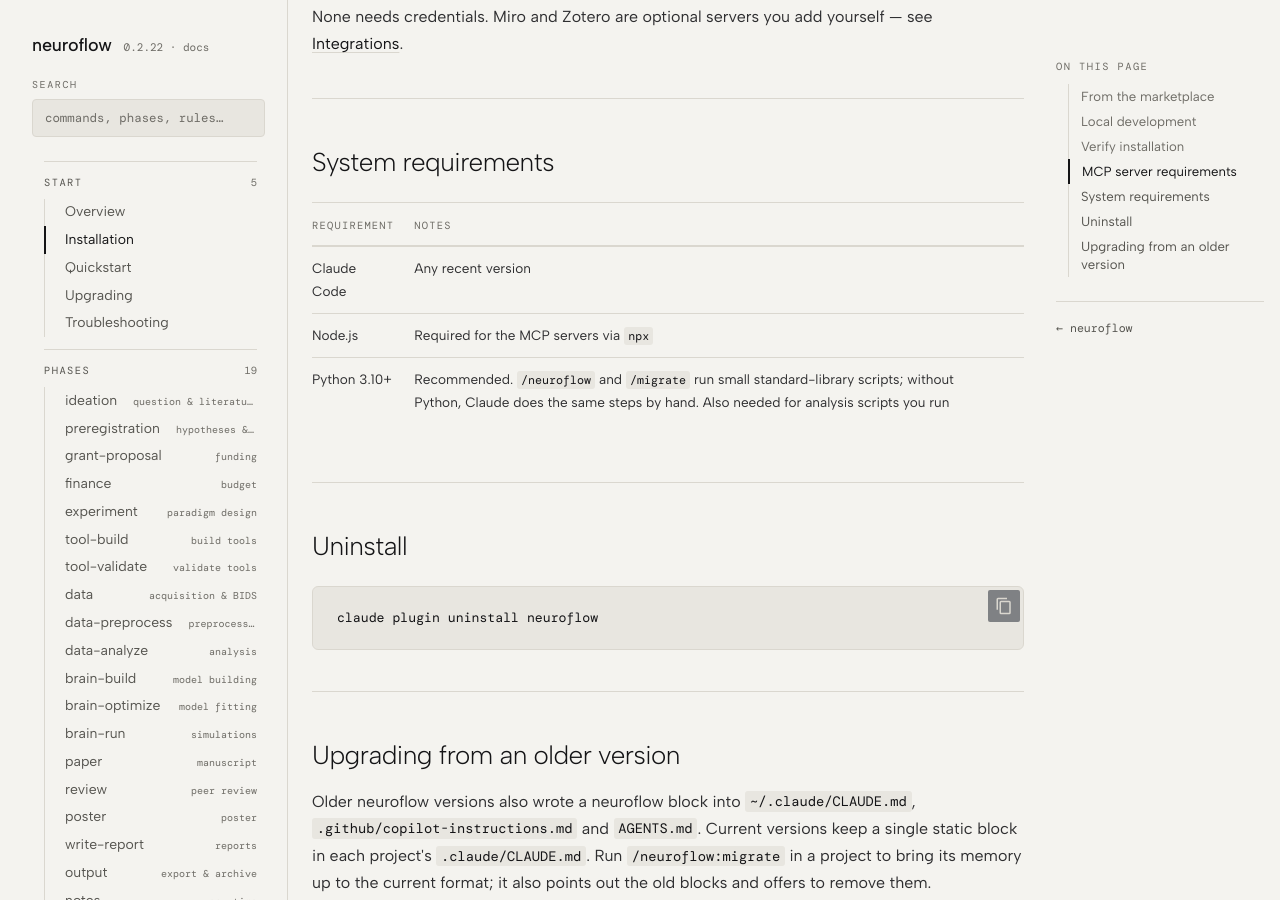
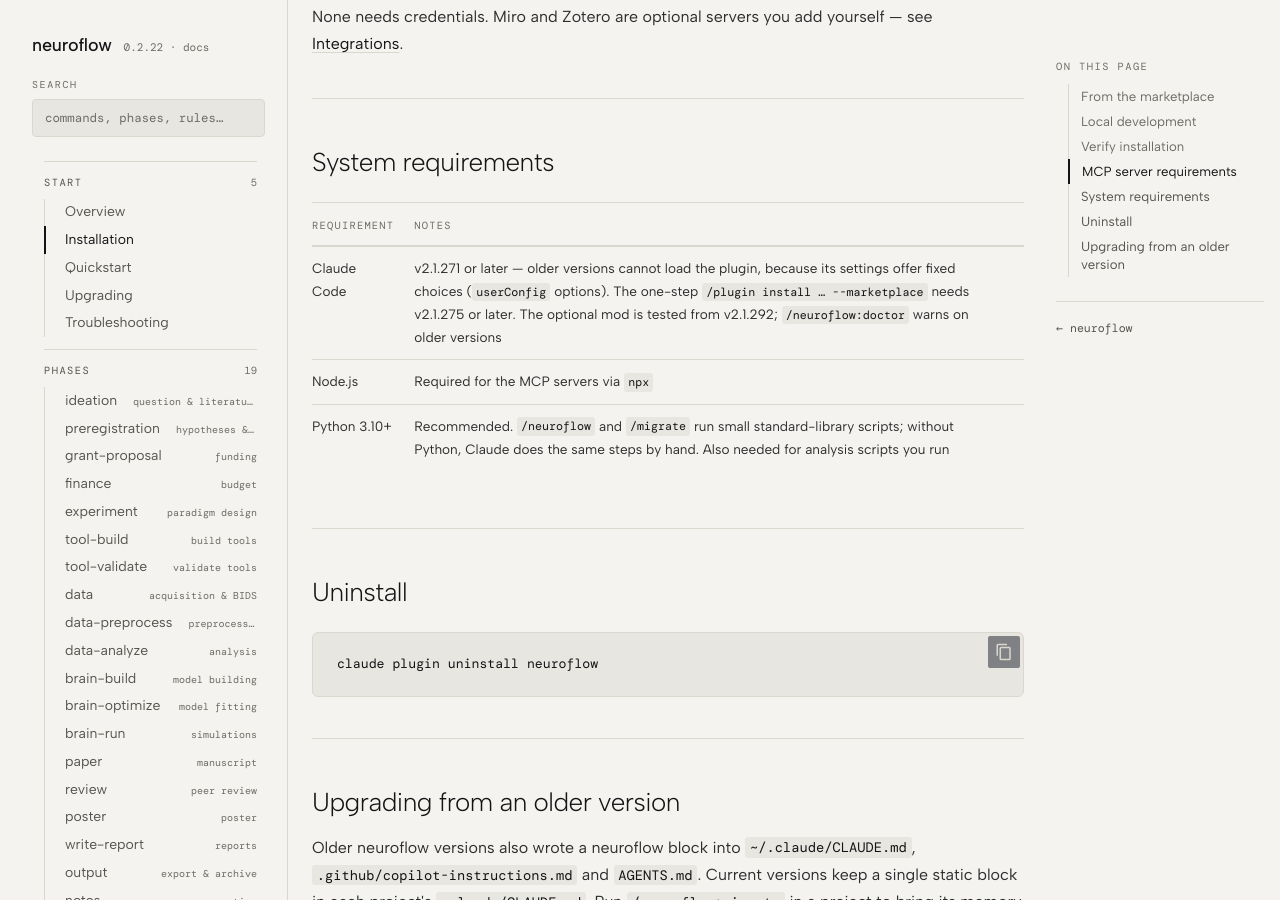
Before and after one commit to stanislavjiricek/neuroflow, an MkDocs documentation site: the page built from docs/installation.md, in a window 1280 px wide and 900 px high, scrolled down 1975 px. Built offline with MkDocs 1.6.1 and Material for MkDocs 9.7.7, drawn with Linux system fonts in a browser that asks for light colours; some web fonts are replaced; comment, search, counter and statistics services are not loaded; some of the changed text lies outside the part shown.

Commit message:
docs: state the Claude Code versions neuroflow needs
"Any recent version" was wrong: plugin.json declares userConfig fields with
`options`, which Claude Code versions before v2.1.271 cannot load (plugin
manifest reference); the one-step `/plugin install … --marketplace` needs
v2.1.275 or later (install and manage plugins docs); the mod is tested from
2.1.292 (status.ts and doctor.py VERSION_FLOOR, validate.yml).

Co-Authored-By: Claude Opus 5.5 <noreply@anthropic.com>

````diff
--- a/docs/installation.md
+++ b/docs/installation.md
@@ -10,7 +10,7 @@ neuroflow is a plugin for [Claude Code](https://claude.ai/code), and only for Cl
 
 ## From the marketplace
 
-In Claude Code, one command adds the marketplace and installs the plugin:
+In Claude Code v2.1.275 or later, one command adds the marketplace and installs the plugin:
 
 ```
 /plugin install neuroflow --marketplace stanislavjiricek/neuroflow
@@ -77,7 +77,7 @@ None needs credentials. Miro and Zotero are optional servers you add yourself
 
 | Requirement | Notes |
 |---|---|
-| Claude Code | Any recent version |
+| Claude Code | v2.1.271 or later — older versions cannot load the plugin, because its settings offer fixed choices (`userConfig` options). The one-step `/plugin install … --marketplace` needs v2.1.275 or later. The optional mod is tested from v2.1.292; `/neuroflow:doctor` warns on older versions |
 | Node.js | Required for the MCP servers via `npx` |
 | Python 3.10+ | Recommended. `/neuroflow` and `/migrate` run small standard-library scripts; without Python, Claude does the same steps by hand. Also needed for analysis scripts you run |
 
````
